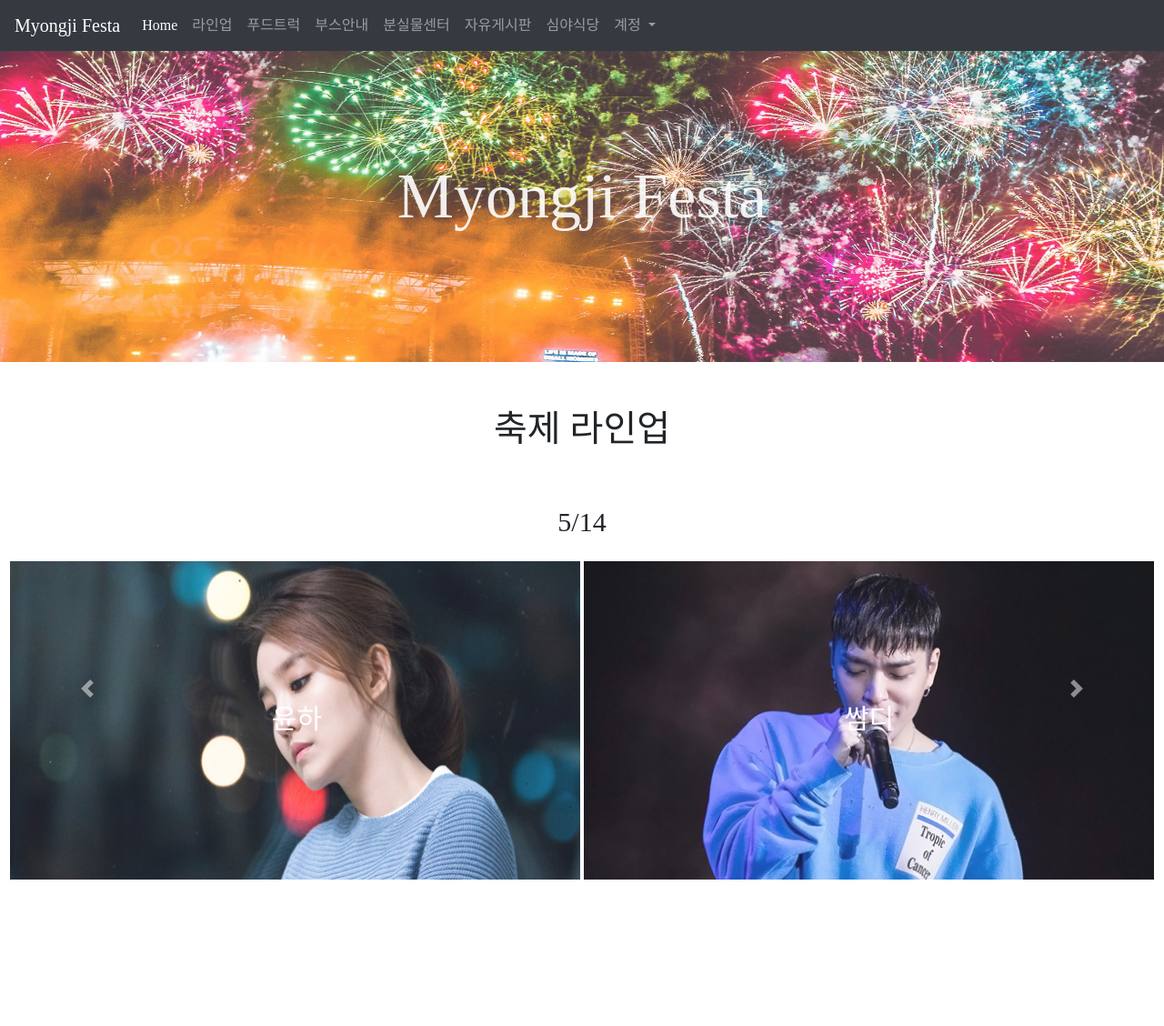
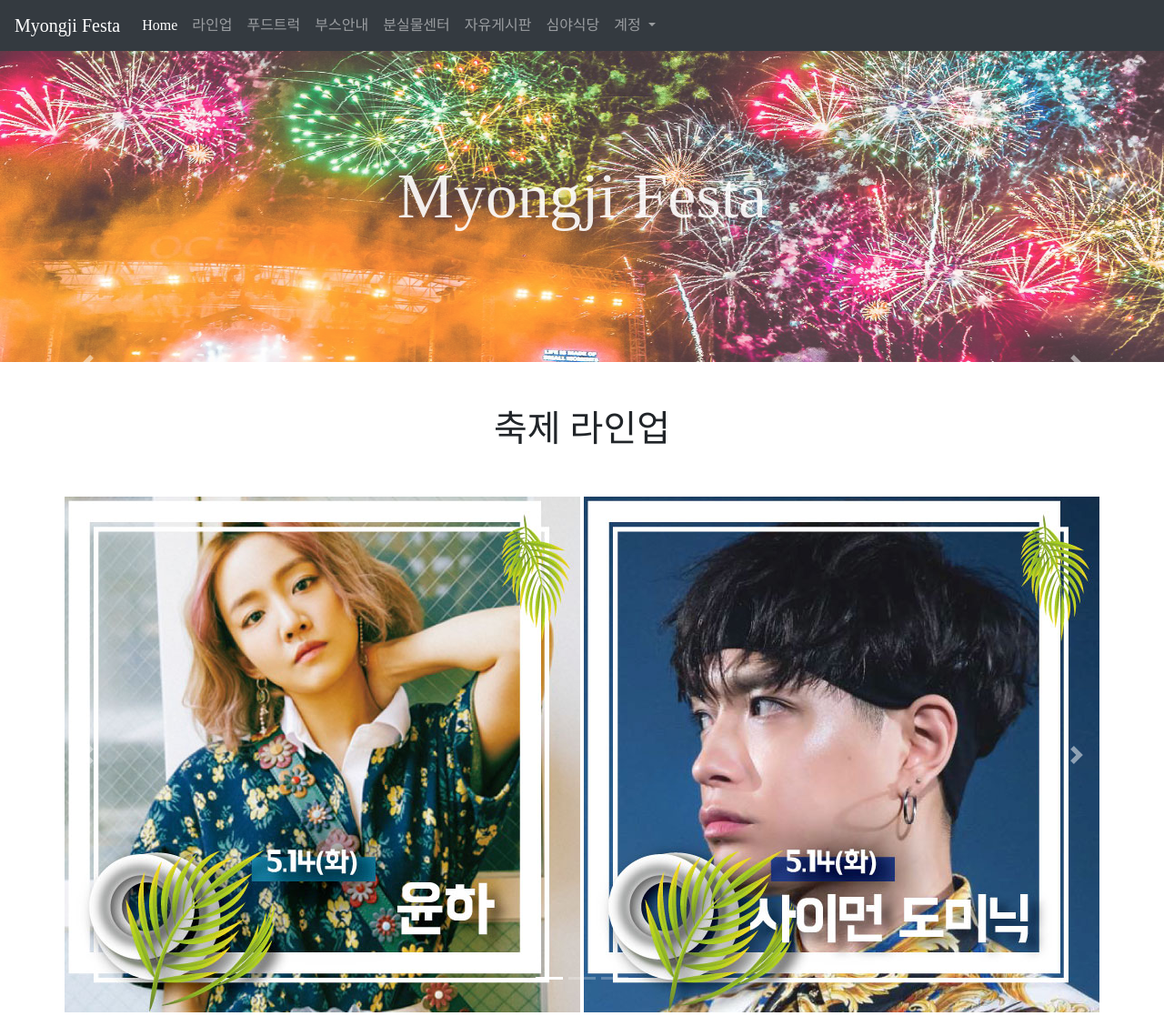
Before and after one commit to likelionmju/mju-festival-2019, a Django app: page /info/lineup/ in a window 1280 px wide. Shown: the whole page at 91% size. Before the commit the page ends 967 px from the top, so only its background shows below. Run offline with Django 3.2, Linux system fonts and the light colour scheme; some libraries are stand-ins or nearby versions; some web fonts are replaced.

Commit message:
modify lineup carousel

```diff
--- a/page/templates/lineup.html
+++ b/page/templates/lineup.html
@@ -15,54 +15,38 @@
   </div>
 </div>
 <h1 class='title'> 축제 라인업 </h1>
-<div id="carouselExampleControls" class="carousel slide" data-ride="carousel">
+<div class="carousel slide" data-ride="carousel" id="myCarousel">
+  <ol class="carousel-indicators">
+    <li class="active" data-slide-to="0" data-target="#myCarousel"></li>
+    <li data-slide-to="1" data-target="#myCarousel"></li>
+    <li data-slide-to="2" data-target="#myCarousel"></li>
+  </ol>
   <div class="carousel-inner">
     <div class="carousel-item active">
-      <p class='date'>5/14</p>
-      <div class='singerContainer'>
-        <img class='singerImg' src="{%  static 'page/images/yoonha.jpg' %}" alt='yoonha' />
-        <div class='singerText'>
-          <p class='singer'>윤하</p>
-        </div>
-      </div>
-      <div class='singerContainer'>
-        <img class='singerImg' src="{% static 'page/images/samD.jpg' %}" alt='samD' />
-        <div class='singerText'>
-          <p class='singer'>쌈디</p>
-        </div>
-      </div>
+      <img class='guest' src="{% static 'page/images/lineup/yoonha.jpg' %}" style="max-width: 100%; height: auto;">
+      <img class='guest' src="{% static 'page/images/lineup/simon.jpg' %}" style="max-width: 100%; height: auto;">
     </div>
+
     <div class="carousel-item">
-      <p class='date'>5/15</p>
-      <div class='singerContainer'>
-        <img class='singerImg' src="{% static 'page/images/ikon.jpg' %}" alt='ikon' />
-        <div class='singerText'>
-          <p class='singer'>아이콘</p>
-        </div>
-      </div>
-      <div class='singerContainer'>
-        <img class='singerImg' src="{% static 'page/images/mondaykiz.jpg'%}" alt='mondaykiz' />
-        <div class='singerText'>
-          <p class='singer'>먼데이키즈</p>
-        </div>
-      </div>
+      <img class='guest' src="{% static 'page/images/lineup/monki.jpg' %}" style="max-width: 100%; height: auto;">
+      <img class='guest' src="{% static 'page/images/lineup/icon.jpg' %}" style="max-width: 100%; height: auto;">
     </div>
+
     <div class="carousel-item">
-      <p class='date'>5/16</p>
-      <div class='singerContainer'>
-        <img class='singerImg' src="{% static 'page/images/hong.jpeg' %}" alt='hong' />
-        <div class='singerText'>
-          <p class='singer'>홍진영</p>
-        </div>
-      </div>
-      <div class='singerContainer'>
-        <img class='singerImg' src="{% static 'page/images/bong.jpg' %}" alt='bong' />
-        <div class='singerText'>
-          <p class='singer'>길구봉구</p>
-        </div>
-      </div>
+      <img class='guest' src="{% static 'page/images/lineup/hong.jpg' %}" style="max-width: 100%; height: auto;">
+      <img class='guest' src="{% static 'page/images/lineup/gil.jpg' %}" style="max-width: 100%; height: auto;">
     </div>
   </div>
+
+  <a class="carousel-control-prev" data-slide="prev" href="#myCarousel" role="button">
+    <span aria-hidden="true" class="carousel-control-prev-icon"></span>
+    <span class="sr-only">Previous</span>
+  </a>
+  <a class="carousel-control-next" data-slide="next" href="#myCarousel" role="button">
+    <span aria-hidden="true" class="carousel-control-next-icon"></span>
+    <span class="sr-only">Next</span>
+  </a>
+</div>
   <a class="carousel-control-prev" href="#carouselExampleControls" role="button" data-slide="prev">
     <span class="carousel-control-prev-icon" aria-hidden="true"></span>
     <span class="sr-only">Previous</span>
```
